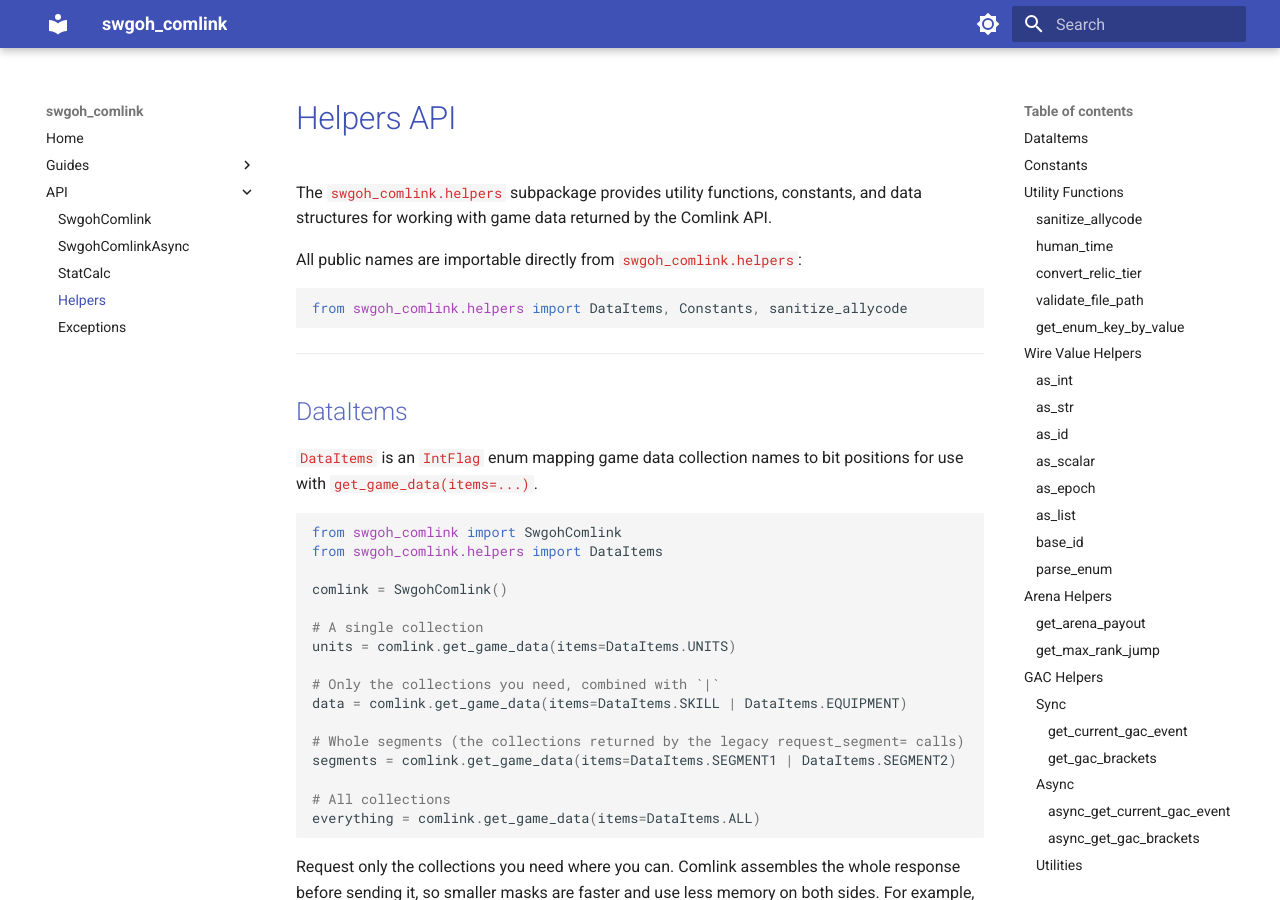
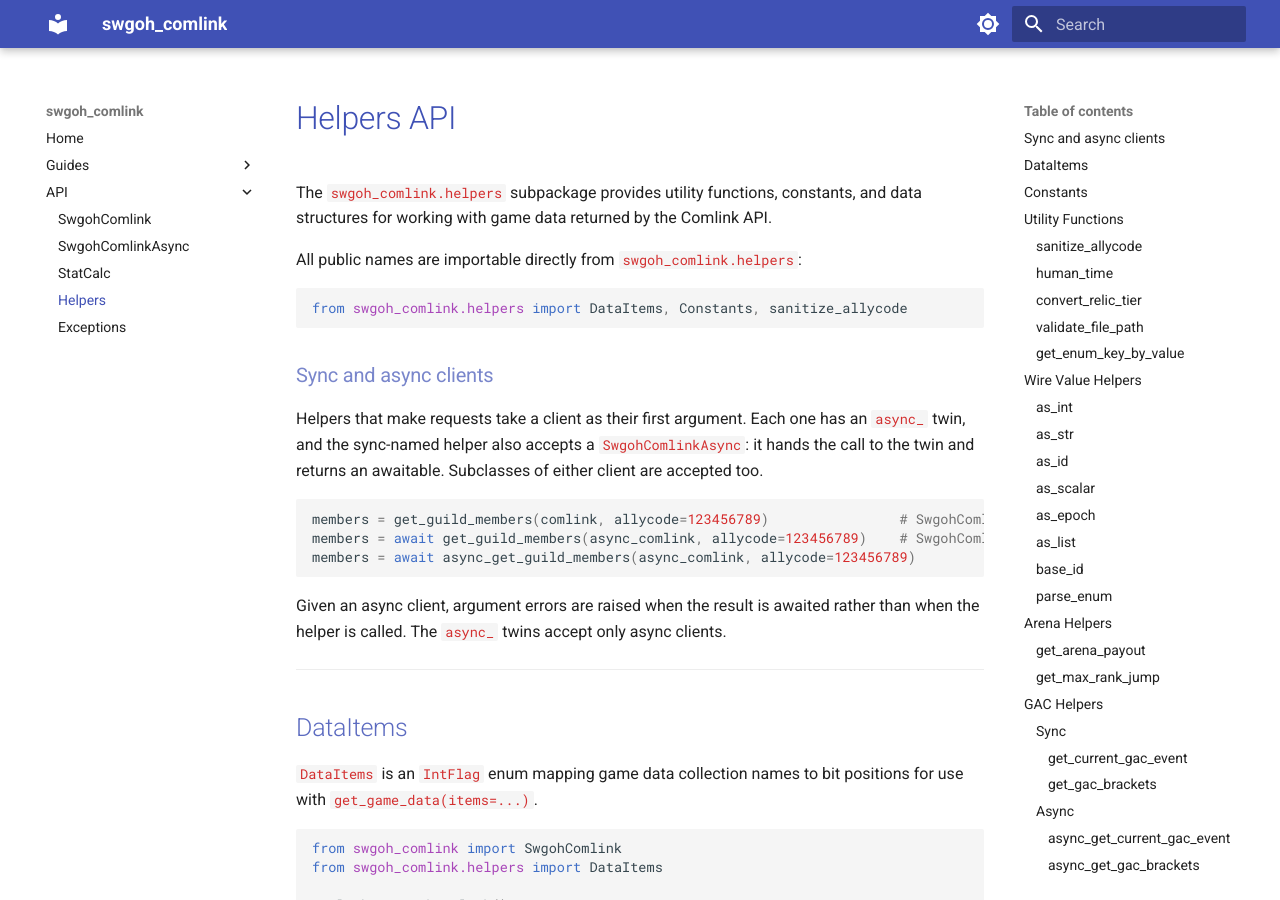
Before and after one commit to swgoh-utils/comlink-python, an MkDocs documentation site: the page built from docs/api/helpers.md, in a window 1280 px wide and 900 px high. Built offline with MkDocs 1.6.1 and Material for MkDocs 9.7.7, drawn with Linux system fonts in a browser that asks for light colours; the version menu is left out.

Commit message:
docs(helpers): explain sync and async client handling
Co-Authored-By: Claude Opus 5.5 <noreply@anthropic.com>

````diff
--- a/docs/api/helpers.md
+++ b/docs/api/helpers.md
@@ -8,6 +8,21 @@ All public names are importable directly from `swgoh_comlink.helpers`:
 ```python
 from swgoh_comlink.helpers import DataItems, Constants, sanitize_allycode
 ```
+
+### Sync and async clients
+
+Helpers that make requests take a client as their first argument. Each one has an `async_` twin,
+and the sync-named helper also accepts a `SwgohComlinkAsync`: it hands the call to the twin and
+returns an awaitable. Subclasses of either client are accepted too.
+
+```python
+members = get_guild_members(comlink, allycode=123456789)                # SwgohComlink
+members = await get_guild_members(async_comlink, allycode=123456789)    # SwgohComlinkAsync
+members = await async_get_guild_members(async_comlink, allycode=123456789)
+```
+
+Given an async client, argument errors are raised when the result is awaited rather than when the
+helper is called. The `async_` twins accept only async clients.
 
 ---
 
````
